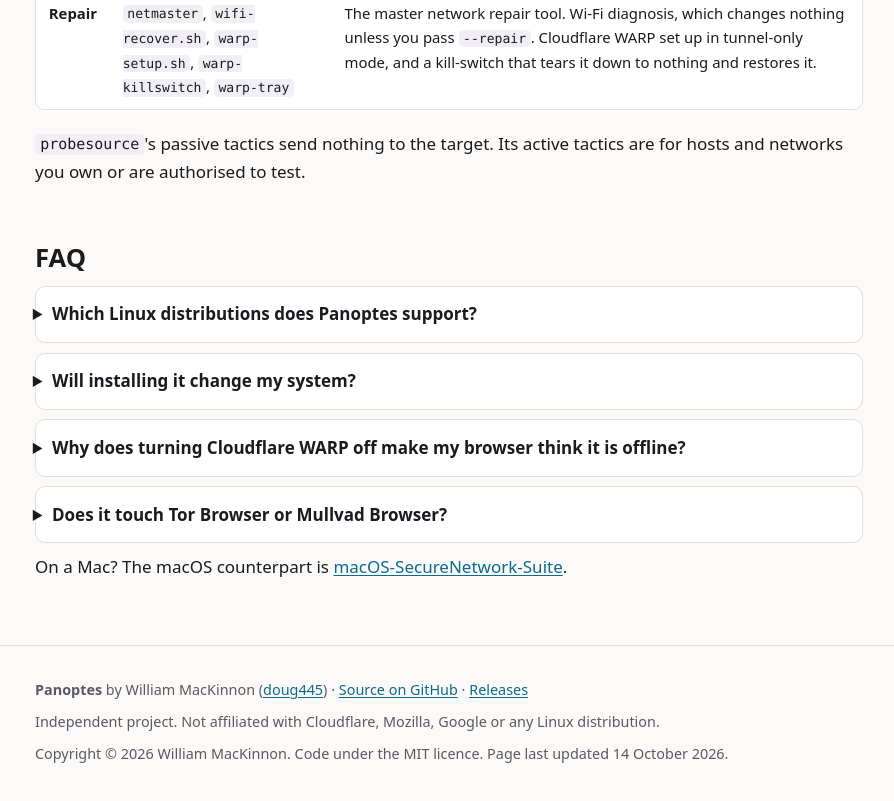
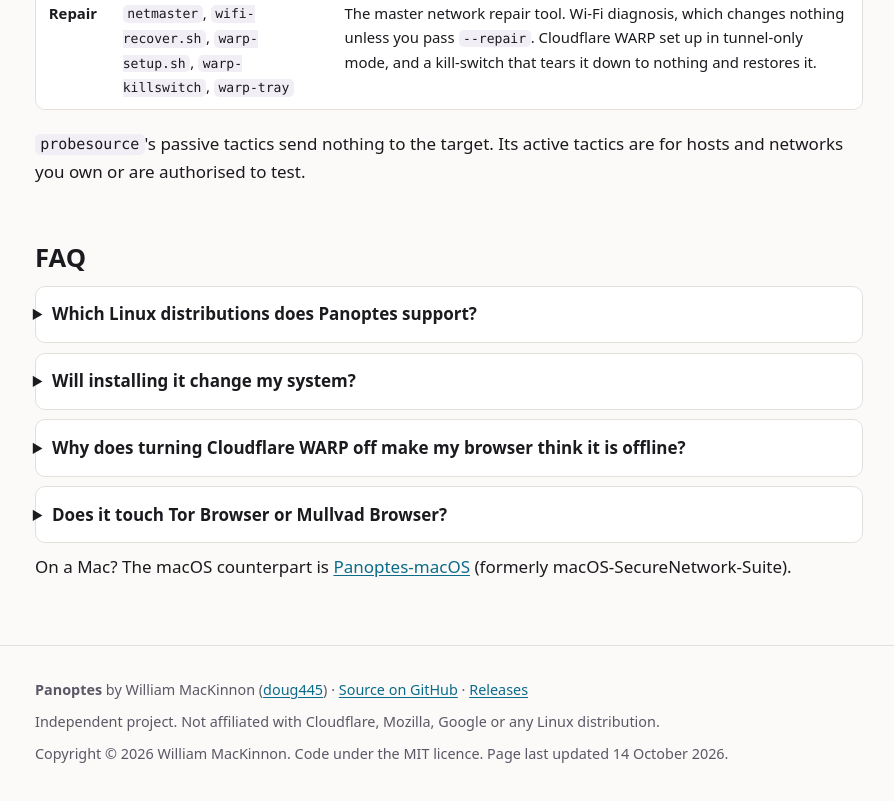
Before and after one commit to doug445/Panoptes, a plain HTML site: page index.html in a window 1280 px wide. Shown: the part 2378-3179 px from the top of the page, without its empty margins (191-1085 px from the left). Drawn offline with Linux system fonts and the light colour scheme.

Commit message:
Site: link to Panoptes-macOS (macOS suite renamed)

```diff
--- a/index.html
+++ b/index.html
@@ -166,7 +166,7 @@ ech-browsers.sh       # turn on Encrypted Client Hello in every browser you have
 </details>
 
 <p>On a Mac? The macOS counterpart is
-  <a href="https://doug445.github.io/macOS-SecureNetwork-Suite/">macOS-SecureNetwork-Suite</a>.</p>
+  <a href="https://doug445.github.io/Panoptes-macOS/">Panoptes-macOS</a> (formerly macOS-SecureNetwork-Suite).</p>
 </main>
 
 <footer>
```
